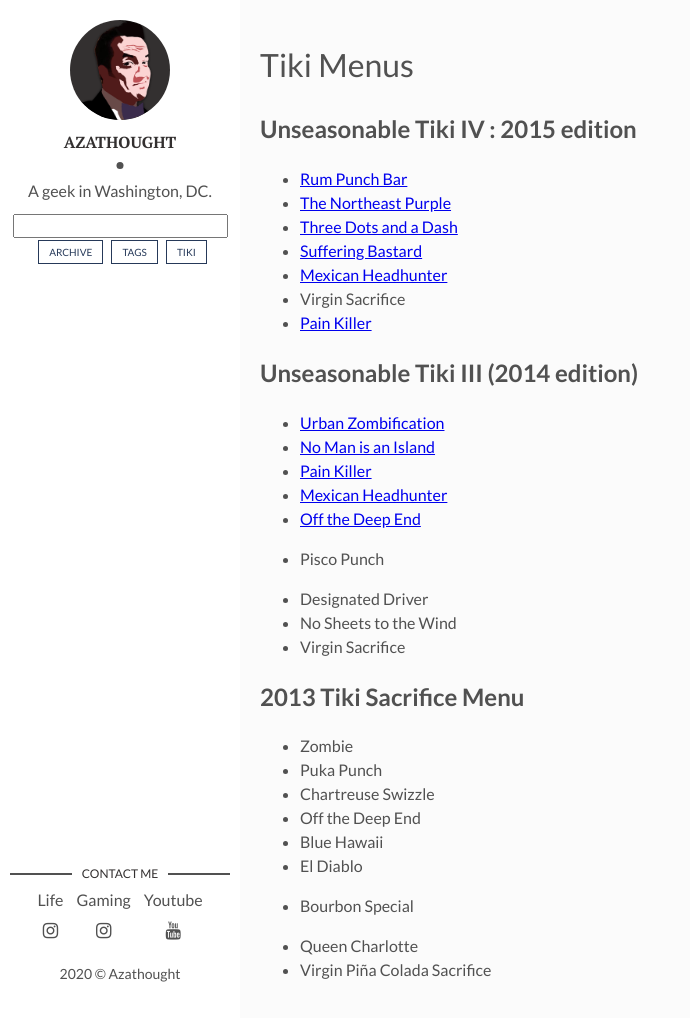
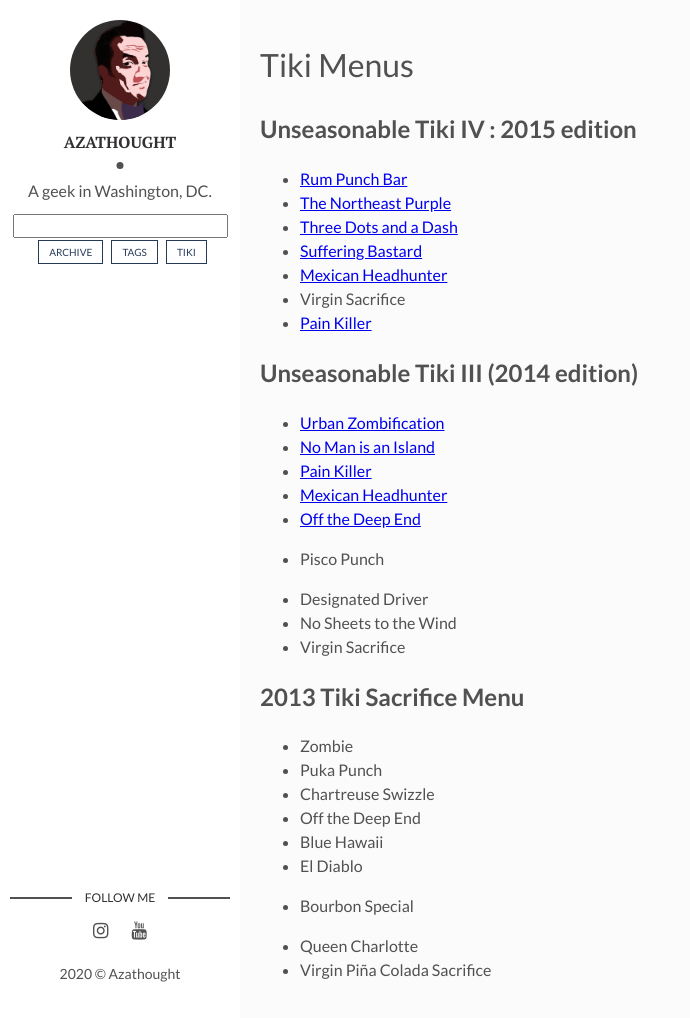
Before and after one commit to azathought/azathought.github.io, a Jekyll site: the page built from tiki.md, in a window 1280 px wide and 1018 px high. Shown: the whole window, without its empty margins (0-690 px from the left). Built offline with Jekyll 4.4.1, drawn with Linux system fonts in a browser that asks for light colours; comment, search, counter and statistics services are not loaded.

Commit message:
link edits

```diff
--- a/_config.yml
+++ b/_config.yml
@@ -10,9 +10,8 @@
 author-img: caricature.png # add your photo
 about-author: A geek in Washington, DC. # add description
 ###twitter: azathought # add your Twitter handle
-instagram: azathought
 instagram2: azathought_games
-youtube: UCR09Pp2HUKR2GtKT6WgwlzA
+youtube: azathought_games
 
 # paging
 paginate: 8
--- a/_includes/sidebar.html
+++ b/_includes/sidebar.html
@@ -31,7 +31,7 @@
 	  </header> <!-- End Header -->
 	  <footer>
 	    <section class="contact">
-	      <h3 class="contact-title">Contact me</h3>
+	      <h3 class="contact-title">Follow me</h3>
 	      <ul>
 	        {% if site.twitter %}
 	          <li><a href="https://twitter.com/{{ site.twitter }}" target="_blank"><i class="fa fa-twitter" aria-hidden="true"></i></a></li>
@@ -40,10 +40,10 @@
 	          <li>Life <a href="https://www.instagram.com/{{ site.instagram }}" target="_blank"><i class="fa fa-instagram" aria-hidden="true"></i></a></li>
 			{% endif %}
 			{% if site.instagram2 %}
-			<li>Gaming <a href="https://www.instagram.com/{{ site.instagram2 }}" target="_blank"><i class="fa fa-instagram" aria-hidden="true"></i></a></li>
+			<li><a href="https://www.instagram.com/{{ site.instagram2 }}" target="_blank"><i class="fa fa-instagram" aria-hidden="true"></i></a></li>
 			{% endif %}
 			{% if site.youtube %}
-			<li>Youtube <a href="https://www.youtube.com/channel/{{ site.youtube }}" target="_blank"><i class="fa fa-youtube" aria-hidden="true"></i></a></li>
+			<li><a href="https://www.youtube.com/c/{{ site.youtube }}" target="_blank"><i class="fa fa-youtube" aria-hidden="true"></i></a></li>
 			{% endif %}
 
 	        {% if False %}
```
